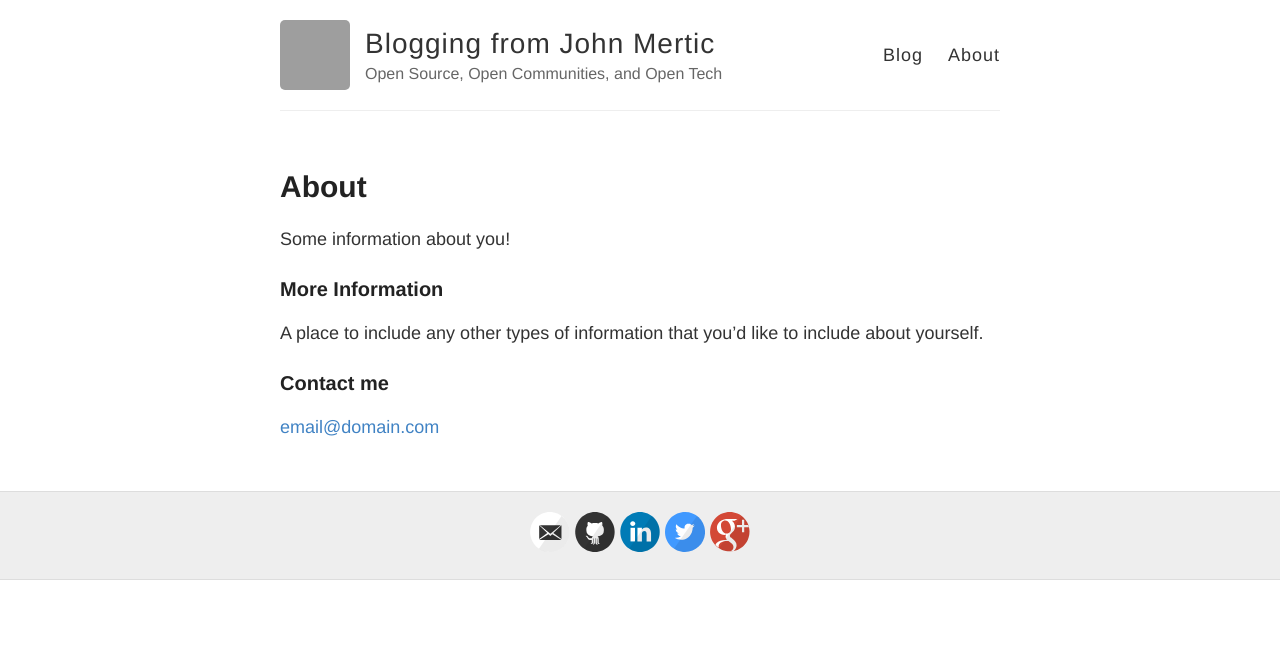
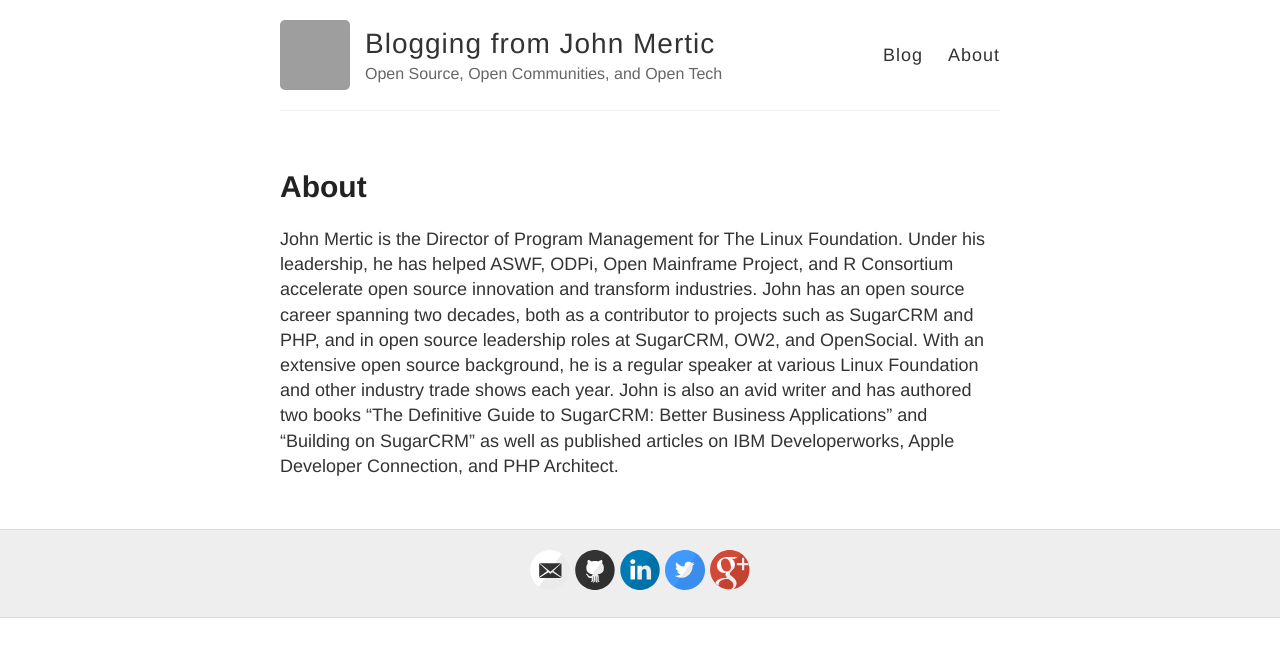
Before and after one commit to jmertic/merticblo.ga, a Jekyll site: the page built from about.md, in a window 1280 px wide. Shown: the top 657 px of the page. Built offline with Jekyll 4.4.1, drawn with Linux system fonts in a browser that asks for light colours; grey boxes are pictures that could not be loaded.

Commit message:
About page

```diff
--- a/about.md
+++ b/about.md
@@ -4,12 +4,4 @@
 permalink: /about/
 ---
 
-Some information about you!
-
-### More Information
-
-A place to include any other types of information that you'd like to include about yourself.
-
-### Contact me
-
-[email@domain.com](mailto:email@domain.com)
+John Mertic is the Director of Program Management for The Linux Foundation. Under his leadership, he has helped ASWF, ODPi, Open Mainframe Project, and R Consortium accelerate open source innovation and transform industries. John has an open source career spanning two decades, both as a contributor to projects such as SugarCRM and PHP, and in open source leadership roles at SugarCRM, OW2, and OpenSocial. With an extensive open source background, he is a regular speaker at various Linux Foundation and other industry trade shows each year. John is also an avid writer and has authored two books “The Definitive Guide to SugarCRM: Better Business Applications” and “Building on SugarCRM” as well as published articles on IBM Developerworks, Apple Developer Connection, and PHP Architect.
```
